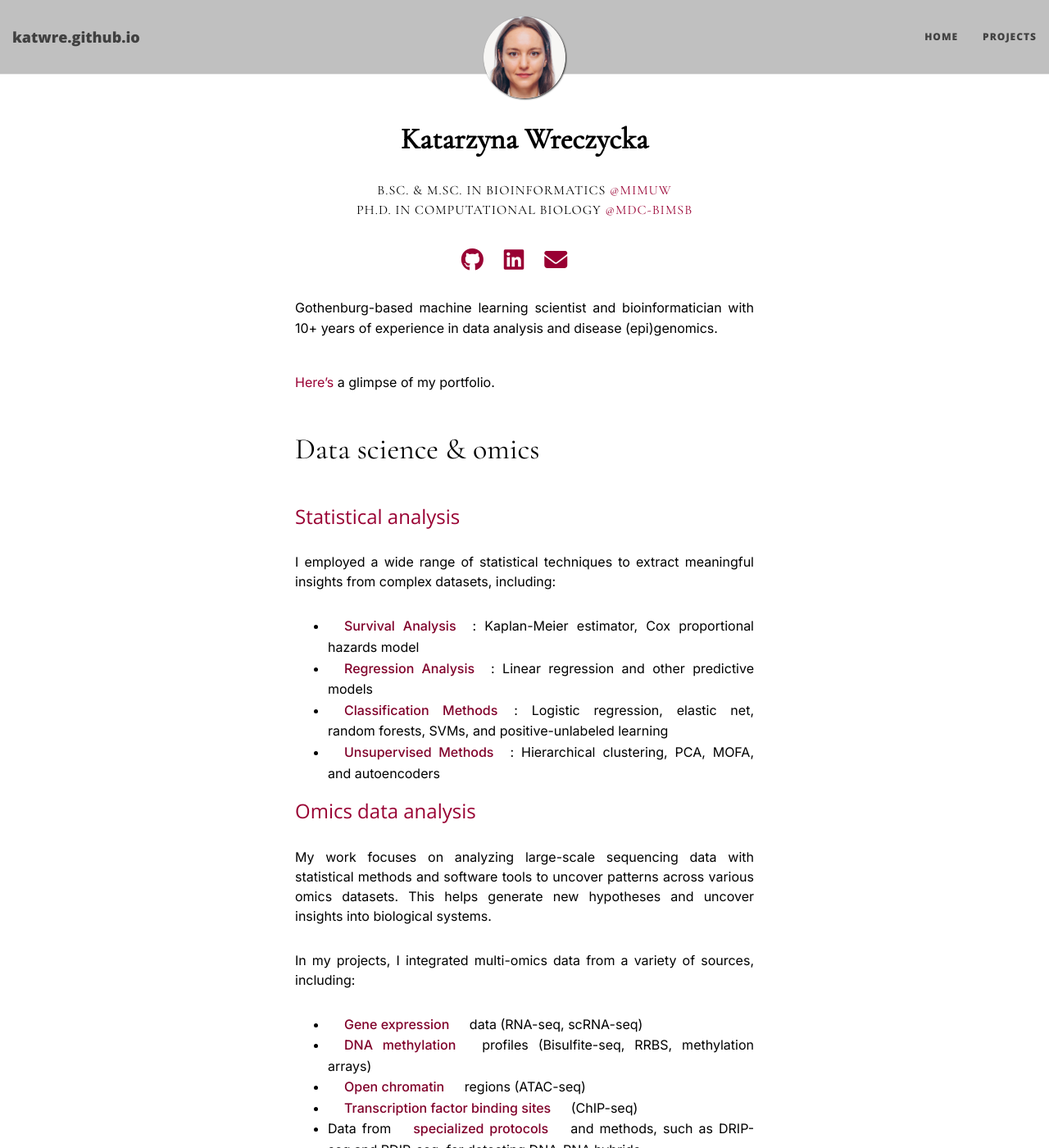
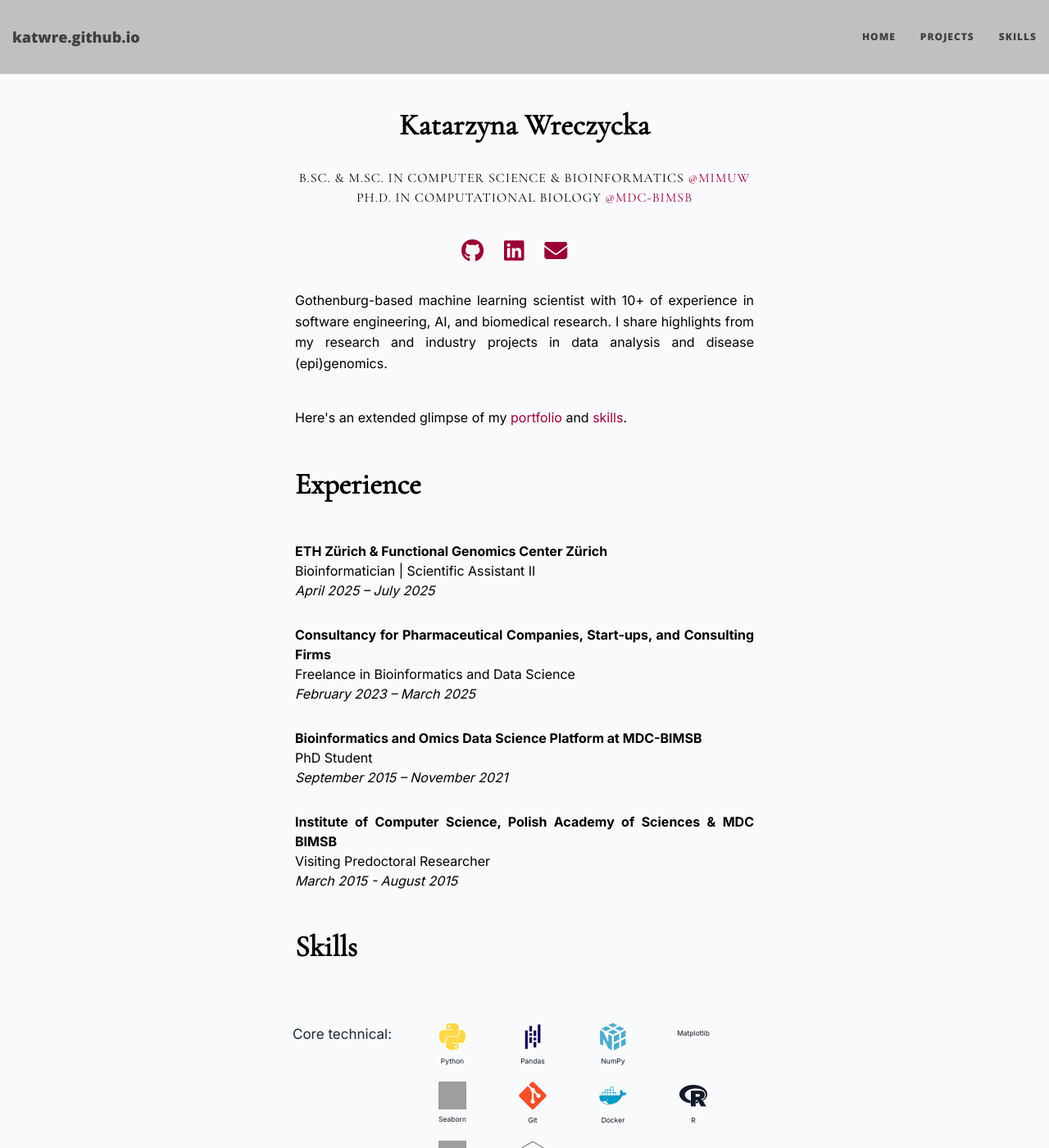
Before and after one commit to katwre/katwre.github.io, a Jekyll site: the page built from index.html, in a window 1280 px wide and 1400 px high. Shown: the whole window at 82% size. Built offline with Jekyll 4.4.1, drawn with Linux system fonts in a browser that asks for light colours; nearby versions of some CDN libraries; the list of posts is cut into pages by our own code; a style sheet for code colours, icons or effects is not loaded; some of the changed text lies outside the part shown; grey boxes are pictures that could not be loaded.

Commit message:
Added skills

```diff
--- a/_config.yml
+++ b/_config.yml
@@ -23,12 +23,13 @@ description: Machine learning, software and bioinformatics enthusiast
 
 # Image to show in the navigation bar - image must be a square (width = height)
 # Remove this parameter if you don't want an image in the navbar
-avatar: "/img/avatar-icon.png"
+# avatar: "/img/avatar-icon_lugano.png"
 
 # List of links in the navigation bar
 navbar-links:
   Home: ""
-  Projects: "projects"
+  Projects: "projects/"
+  Skills: "skills/"
 #  CV: "cv"
 #  About Me: "aboutme"
 #  Presentations: "presentations"
--- a/_includes/head.html
+++ b/_includes/head.html
@@ -102,4 +102,12 @@
   <meta property="og:image" content="" />
   {% endif %}
 
+
+  <link rel="stylesheet" href="https://cdn.jsdelivr.net/gh/devicons/devicon@v2.15.1/devicon.min.css">
+
+  <link rel="stylesheet" href="https://cdnjs.cloudflare.com/ajax/libs/font-awesome/6.5.2/css/all.min.css">
+
+  <link rel="stylesheet" type='text/css' href="https://cdn.jsdelivr.net/gh/devicons/devicon@latest/devicon.min.css" />
+
+
 </head>
--- a/css/main.css
+++ b/css/main.css
@@ -456,3 +456,177 @@ table#repo-table > tbody > tr > td {
    border-bottom: 1px dashed #990033;
    border-top: 1px dashed #990033;
 }
+
+
+
+
+
+/* ---- Base: type, spacing, colors ---- */
+@import url('https://fonts.googleapis.com/css2?family=Inter:wght@400;500;600;700&display=swap');
+
+:root{
+  --ink:#1f2937;          /* text */
+  --muted:#6b7280;        /* secondary text */
+  --brand:#a21caf;        /* accent (deep magenta to match your vibe) */
+  --card:#ffffff;
+  --bg:#faf9fb;
+  --ring:rgba(162,28,175,.12);
+  --maxw: 760px;
+}
+
+html { scroll-behavior: smooth; }
+body{
+  font-family: Inter, system-ui, -apple-system, Segoe UI, Roboto, "Helvetica Neue", Arial, "Noto Sans", "Apple Color Emoji", "Segoe UI Emoji", "Segoe UI Symbol";
+  color: var(--ink);
+  background: var(--bg);
+  line-height: 1.65;
+  font-size: 17px;
+  margin: 0;
+}
+
+.main{
+  max-width: var(--maxw);
+  margin: 72px auto 120px;
+  padding: 0 20px;
+}
+
+h1,h2,h3{
+  line-height: 1.25;
+  margin: 0 0 .6rem;
+  font-weight: 700;
+}
+h1{ font-size: 2.2rem; letter-spacing: .2px; }
+h2{ font-size: 1.6rem; margin-top: 2.2rem; }
+h3{ font-size: 1.15rem; color: var(--muted); font-weight: 600; }
+
+.lead{
+  color: var(--muted);
+  font-size: 1.05rem;
+  max-width: 60ch;
+}
+
+a{ color: var(--brand); text-decoration: none; }
+a:hover{ text-decoration: underline; }
+
+/* ---- Icon row ---- */
+.icons{
+  display: inline-flex; gap: 14px; margin: 12px 0 16px;
+}
+.icons a{
+  width: 36px; height: 36px; display:inline-grid; place-items:center;
+  border-radius: 10px; background: #fff; box-shadow: 0 1px 2px rgba(17,24,39,.06);
+  border: 1px solid #eee;
+}
+.icons a:hover{ box-shadow: 0 6px 14px var(--ring); transform: translateY(-1px); }
+
+/* ---- Section cards ---- */
+.section{
+  background: var(--card);
+  border: 1px solid #eee;
+  border-radius: 18px;
+  padding: 22px 22px;
+  margin-top: 18px;
+  box-shadow: 0 6px 20px var(--ring);
+}
+
+/* ---- Definition list for “Technique : description” ---- */
+dl.clean{
+  display: grid;
+  grid-template-columns: 220px 1fr;
+  column-gap: 18px;
+  row-gap: 10px;
+  margin: 14px 0 0;
+}
+dl.clean dt{
+  font-weight: 600; color: var(--ink);
+}
+dl.clean dd{
+  margin: 0; color: var(--muted);
+}
+
+/* ---- Grid for two-column sections (e.g., Stats + Omics) ---- */
+.grid{
+  display: grid; gap: 18px;
+}
+@media (min-width: 900px){
+  .grid{ grid-template-columns: 1fr 1fr; }
+}
+
+/* ---- Bullet list → tidy bullets ---- */
+ul.tidy{ padding-left: 1.1rem; }
+ul.tidy li{ margin: .25rem 0; }
+
+/* ---- Tag pills (optional) ---- */
+.tags{ display:flex; flex-wrap: wrap; gap:8px; margin-top:8px;}
+.tag{
+  font-size:.85rem; color:#6d28d9; background:#f5f3ff; border:1px solid #ede9fe;
+  padding:4px 10px; border-radius:999px;
+}
+
+
+.skills-board {
+  background: #f9fafb;           /* light panel */
+  border-radius: 12px;
+  padding: 24px 32px;
+  max-width: 630px;
+  margin:24px auto;
+}
+
+.skills-row {
+  display: grid;
+  grid-template-columns: 160px 1fr; /* left column fixed, right flexible */
+  align-items: start;
+  margin-bottom: 20px;
+}
+
+.skills-label {
+  font-weight: 600;
+  color: #374151;  /* dark gray */
+}
+
+.skills-icons {
+  display: flex;
+  flex-wrap: wrap;
+  gap: 18px 28px; /* row/col spacing */
+}
+
+.skills-icons span {
+  display: flex;
+  flex-direction: column;
+  align-items: center;
+  font-size: 0.85rem;
+  color: #111827;
+  width: 70px;
+  text-align: center;
+}
+
+.skills-icons i {
+  font-size: 34px;
+  margin-bottom: 6px;
+}
+
+
+/* container that holds the icons */
+.skills-icons { display:flex; flex-wrap:wrap; gap:18px 28px; }
+
+/* each item = icon over label */
+.skill-item{
+  display:flex; flex-direction:column; align-items:center;
+  width:72px; text-align:center;
+  font-size:0.85rem; line-height:1.15;
+}
+
+/* give both <i> and <svg> the same size */
+.skill-item .icon{
+  width:34px; height:34px; display:block;
+  margin-bottom:6px;
+}
+
+/* let Devicon fonts render at the same box size */
+.skill-item i.icon{ font-size:34px; line-height:34px; }
+
+/* optional: keep labels from wrapping weirdly */
+.skill-item .label{
+  white-space:nowrap;
+  font-weight: normal;   /* prevents bold */
+}
--- a/index.html
+++ b/index.html
@@ -191,7 +191,7 @@ ol li a:hover {
 <div class="intro-block">
   <h1>Katarzyna Wreczycka</h1>
   <p class="degrees">
-    B.Sc. & M.Sc. in Bioinformatics <a href="https://mimuw.edu.pl/en/">@MIMUW</a><br>
+    B.Sc. & M.Sc. in Computer Science & Bioinformatics <a href="https://mimuw.edu.pl/en/">@MIMUW</a><br>
     Ph.D. in Computational Biology <a href="https://www.mdc-berlin.de/bioinformatics">@MDC-BIMSB</a>
   </p>
 
@@ -206,10 +206,11 @@ ol li a:hover {
 
 
   <p class="intro-bio">
-    Gothenburg-based machine learning scientist and bioinformatician with 10+ years of experience in data analysis and disease (epi)genomics.
+
+    Gothenburg-based machine learning scientist with 10+ of experience in software engineering, AI, and biomedical research.
+    I share highlights from my research and industry projects in data analysis and disease (epi)genomics.
   </p>
 </div>
-
 
 
 <!--   -->
@@ -217,47 +218,8 @@ ol li a:hover {
 <!--   -->
 
 <p class="intro-bio">
-  <a href="/projects">Here’s</a> a glimpse of my portfolio.
+  Here's an extended glimpse of my <a href="/projects">portfolio</a> and <a href="/skills">skills</a>.
 </p>
-
-<h2  style="font-family: 'Cormorant Garamond', serif;">
-  Data science & omics
-</h2>
-
-<div class="mytext">
-
-  <h3>Statistical analysis</h3>
-  <p>I employed a wide range of statistical techniques to extract meaningful insights from complex datasets, including:</p>
-  <ul>
-  <li><span class="emphasize">Survival Analysis</span>: Kaplan-Meier estimator, Cox proportional hazards model</li>
-  <li><span class="emphasize">Regression Analysis</span>: Linear regression and other predictive models</li>
-  <li><span class="emphasize">Classification Methods</span>: Logistic regression, elastic net, random forests, SVMs, and positive-unlabeled learning</li>
-  <li><span class="emphasize">Unsupervised Methods</span>: Hierarchical clustering, PCA, MOFA, and autoencoders</li>
-</ul>
-
-
-
-  <h3>Omics data analysis</h3>
-
-  <p>
-    My work focuses on analyzing large-scale sequencing data with statistical methods and software tools to uncover patterns across various omics datasets.
-    This helps generate new hypotheses and uncover insights into biological systems.
-  </p>
-
-
-  <p>In my projects, I integrated multi-omics data from a variety of sources, including:</p>
-<ul>
-  <li><span class="emphasize">Gene expression</span> data (RNA-seq, scRNA-seq)</li>
-  <li><span class="emphasize">DNA methylation</span> profiles (Bisulfite-seq, RRBS, methylation arrays)</li>
-  <li><span class="emphasize">Open chromatin</span> regions (ATAC-seq)</li>
-  <li><span class="emphasize">Transcription factor binding sites</span> (ChIP-seq)</li>
-  <li>Data from <span class="emphasize">specialized protocols</span> and methods, such as DRIP-seq and RDIP-seq, for detecting DNA-RNA hybrids</li>
-  <li>Information on <span class="emphasize">therapies</span>, <span class="emphasize">drugs</span>, and <span class="emphasize">biomarkers</span> from internal and external clinical trial databases</li>
-</ul>
-
-
-</div>
-
 
 
 
@@ -274,7 +236,7 @@ ol li a:hover {
 
   <p><strong>ETH Zürich & Functional Genomics Center Zürich</strong><br>
   Bioinformatician | Scientific Assistant II<br>
-  <em>April 2025 – June 2025</em></p>
+  <em>April 2025 – July 2025</em></p>
 
   <p><strong>Consultancy for Pharmaceutical Companies, Start-ups, and Consulting Firms</strong><br>
   Freelance in Bioinformatics and Data Science<br>
@@ -290,6 +252,70 @@ ol li a:hover {
 
 </div>
 
+<!--   -->
+<!-- Skills -->
+<!--   -->
+
+
+<h2  style="font-family: 'Cormorant Garamond', serif;">
+  Skills
+</h2>
+
+<section id="skills" class="skills-board">
+  <div class="skills-row">
+    <div>Core technical:</div>
+    <div class="skills-icons">
+      <span><i class="devicon-python-plain colored"></i>Python</span>
+      <span><i class="devicon-pandas-plain colored"></i>Pandas</span>
+      <span><i class="devicon-numpy-original colored"></i>NumPy</span>
+      <span><i class="devicon-matplotlib-plain colored"></i>Matplotlib</span>
+
+      <span class="skill-item">
+        <img src="https://seaborn.pydata.org/_images/logo-mark-lightbg.svg" alt="Seaborn" class="icon"/>
+        <span class="label">Seaborn</span>
+      </span>
+
+      <span><i class="devicon-git-plain colored"></i>Git</span>
+      <span><i class="devicon-docker-plain colored"></i>Docker</span>
+             <span><i class="devicon-r-plain"></i>R</span>
+<span class="skill-item">
+  <img src="https://raw.githubusercontent.com/rstudio/hex-stickers/refs/heads/main/SVG/tidyverse.svg" alt="Bioconductor" class="icon"/>
+  <span class="label">Tidyverse</span>
+</span>
+ <!--
+<span class="skill-item">
+  <img src="https://www.bioconductor.org/images/logo/svg/bioconductor_logo_cmyk.svg" alt="Bioconductor" class="icon"/>
+  <span class="label">Bioconductor</span>
+</span>
+-->
+      <span><i class="devicon-bash-plain colored"></i>Bash</span>
+  </div>
+  </div>
+
+  <div class="skills-row">
+    <div>ML / AI:</div>
+    <div class="skills-icons">
+      <span><i class="devicon-pytorch-original colored"></i>PyTorch</span>
+   <!--     <span><i class="devicon-tensorflow-original colored"></i>TensorFlow</span>-->
+   <span><i class="devicon-scikitlearn-plain colored"></i>Scikit-learn</span>
+    <span><i class="devicon-r-plain"></i>R-caret</span>
+
+      <span><i class="devicon-kubernetes-plain colored"></i>Kubernetes</span>
+    </div>
+  </div>
+
+  <div class="skills-row">
+    <div>Cloud:</div>
+    <div class="skills-icons">
+      <span><i class="devicon-amazonwebservices-plain-wordmark colored"></i>AWS</span>
+  <!--      <span><i class="devicon-googlecloud-plain colored"></i>GCP</span>-->
+    </div>
+  </div>
+
+  <!-- Add more rows like MLOps, Data Eng., etc. -->
+</section>
+
+
 
 <!--   -->
 <!-- Publications -->
@@ -299,9 +325,8 @@ ol li a:hover {
   Selected publications
 </h2>
 
-<p class="mytext">Peer-reviewed articles <a href="https://scholar.google.com/citations?user=wQUP28oAAAAJ&hl=en" target="_blank">
-  <i class="ai ai-google-scholar"></i>
-</a>:</p>
+<p class="mytext"><a href="https://scholar.google.com/citations?user=wQUP28oAAAAJ&hl=en" target="_blank">
+  <i class="ai ai-google-scholar">Peer-reviewed articles</i></a> in top-tier journals (350+ citations):</p>
 
 <ul class="mytext" style="list-style-type: disc; margin-left: 110px;">
 
@@ -336,6 +361,8 @@ ol li a:hover {
 </ul>
 
 
+
+
 <!--   -->
 <!-- Freelance -->
 <!--   -->
@@ -350,4 +377,4 @@ ol li a:hover {
 <br>
 </p>
 
-<p class="mytext">To have a chat, feel free to get in touch via e-mail at katwre [at] gmail.com.</p>
+<p class="mytext">To have a chat, shoot me an e-mail at katwre [at] gmail.com.</p>
```
Also changed, not shown: projects.md (+13 -12 lines), skills.md (added, +293 -0 lines), img/avatar-icon.png (deleted).
